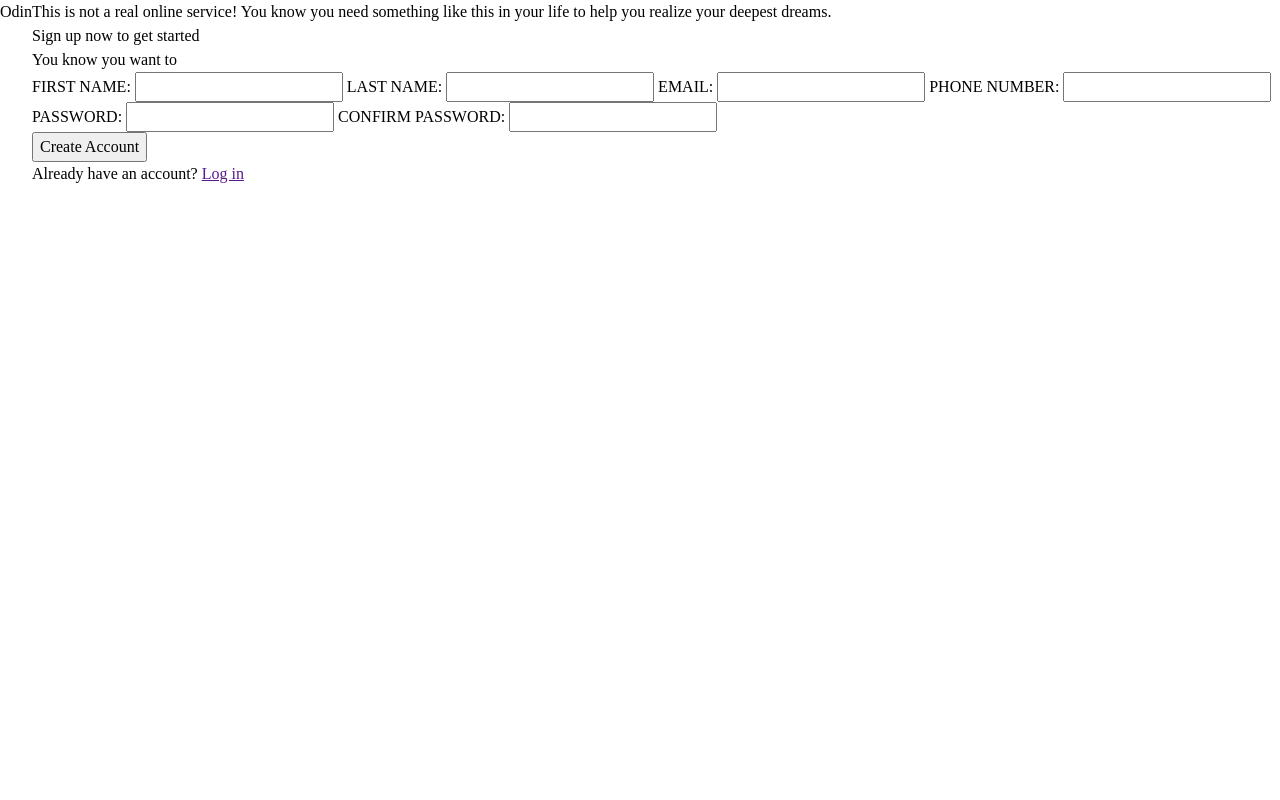
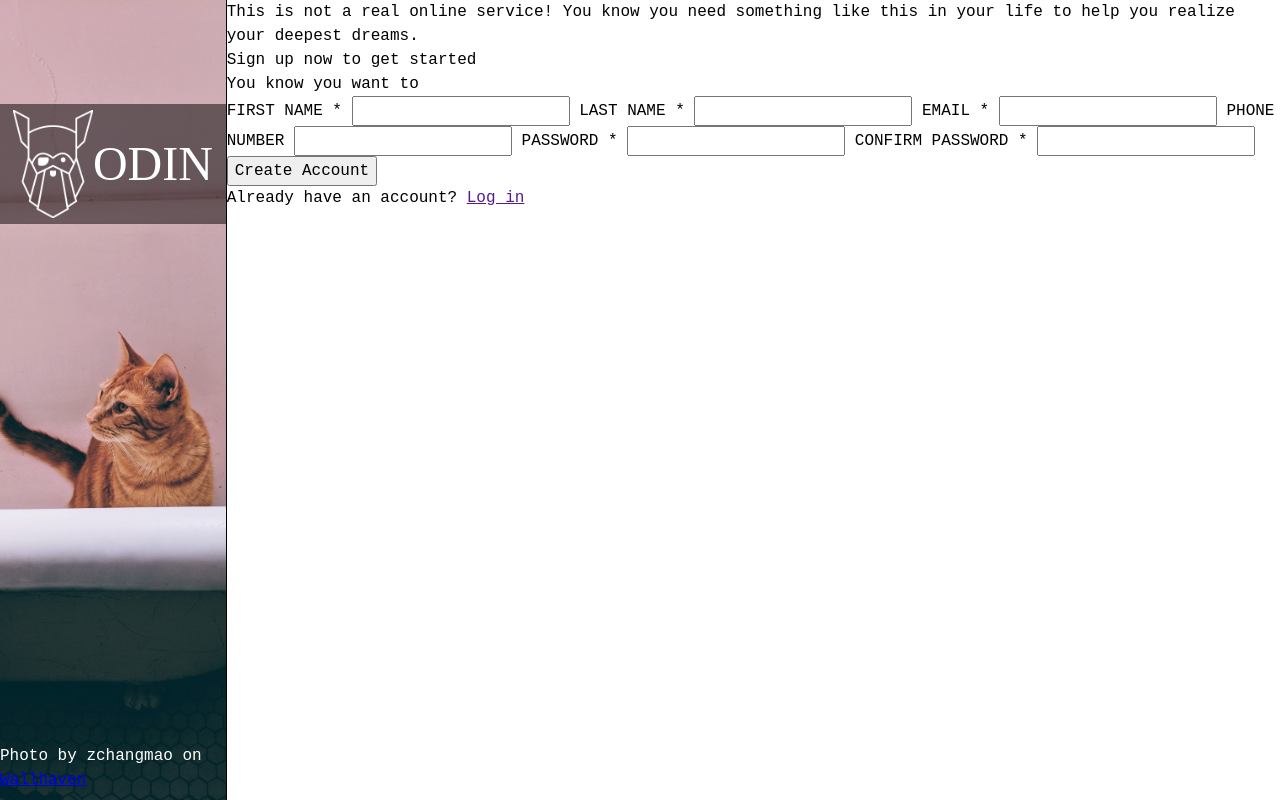
Before and after one commit to rsvinicius/sign-up-form, a plain HTML site: page index.html in a window 1280 px wide. Drawn offline with Linux system fonts and the light colour scheme; a web font is replaced by a local one.

Commit message:
feat: add logo section

```diff
--- a/index.html
+++ b/index.html
@@ -8,7 +8,13 @@
     <title>Odin Project - Sign Up Form</title>
 </head>
 <body>
-    <section id="logo">Odin</section>
+    <section id="logo-section">
+        <div id="logo-card">
+            <img src="resources/images/odin-lined.png" alt="ODIN logo" id="logo-image">
+            <span id="logo-text">ODIN</span>
+        </div>
+        <footer id="background-logo-section-source">Photo by zchangmao on <a id="photo-href" href="https://wallhaven.cc/w/ymrq8g">Wallhaven</a></footer>
+    </section>
     <form action="">
         <section id="form-header">
             <p>This is not a real online service! You know you need something like this in your life to help you realize your deepest dreams.</p>
@@ -16,22 +22,22 @@
             <p>You know you want to</p>
         </section>
         <section id="form-body">
-            <label for="firstName">FIRST NAME:</label>
+            <label for="firstName">FIRST NAME *</label>
             <input type="text" id="firstName" name="firstName" required>
 
-            <label for="lastName">LAST NAME:</label>
+            <label for="lastName">LAST NAME *</label>
             <input type="text" id="lastName" name="lastName" required>
 
-            <label for="email">EMAIL:</label>
+            <label for="email">EMAIL *</label>
             <input type="email" id="email" name="email" required>
 
-            <label for="phoneNumber">PHONE NUMBER:</label>
-            <input type="tel" id="phoneNumber" name="phoneNumber" pattern="[0-9]{3}-[0-9]{3}-[0-9]{4}" title="Please enter a valid phone number in the format XXX-XXX-XXXX." required>
+            <label for="phoneNumber">PHONE NUMBER</label>
+            <input type="tel" id="phoneNumber" name="phoneNumber" pattern="[0-9]{3}-[0-9]{3}-[0-9]{4}" title="Please enter a valid phone number in the format XXX-XXX-XXXX.">
 
-            <label for="password">PASSWORD:</label>
+            <label for="password">PASSWORD *</label>
             <input type="password" id="password" name="password" required>
 
-            <label for="confirmPassword">CONFIRM PASSWORD:</label>
+            <label for="confirmPassword">CONFIRM PASSWORD *</label>
             <input type="password" id="confirmPassword" name="confirmPassword" required>
         </section>
         <section id="form-submit">
--- a/styles.css
+++ b/styles.css
@@ -6,6 +6,11 @@
 @font-face{
 	font-family: 'Comme';
 	src: url('resources/fonts/Comme-ExtraBold-webfont.woff') format('woff')
+}
+
+html {
+    font-size: 16px;
+    font-family: 'Courier New', Courier, monospace;
 }
 
 body {
@@ -17,3 +22,53 @@ body {
     display: flex;
     flex-direction: column;
 }
+
+#logo-section {
+    display: flex;
+    flex-direction: column;
+    height: 100vh;
+    width: 35vw;
+    background-image: url('resources/images/wallhaven-ymrq8g.jpg');
+    background-size:cover;
+    background-position: center;
+    background-repeat: no-repeat;
+    border-right: 0.1rem solid black;
+    padding-bottom: 0.5rem;
+    justify-content: flex-end;
+}
+
+#logo-card {
+    display: flex;
+    justify-content: center;
+    align-items: center;
+    background-color: rgba(0, 0, 0, 0.5);
+    height: 15vh;
+    margin-bottom: 65vh;
+}
+
+#logo-image {
+    padding: 0.4em 0;
+    width: auto;
+    max-height: 100%;
+    object-fit: contain;
+}
+
+#logo-text {
+    font-size: 3rem;
+    color: white;
+    font-family: 'Comme';
+}
+
+#background-logo-section-source {
+    align-self: center;
+    color: white;
+    font-family: 'Courier New', Courier, monospace;
+}
+
+#photo-href:visited {
+    color: white;
+}
+
+#photo-href:hover {
+    color:bisque;
+}
```
Also changed, not shown: resources/images/sign-up-form.png (deleted), resources/images/wallhaven-85ye3y.png (deleted), resources/images/wallhaven-o5r2m9.png (deleted), resources/images/wallhaven-rrzo31.jpg (deleted), 1 other file.
